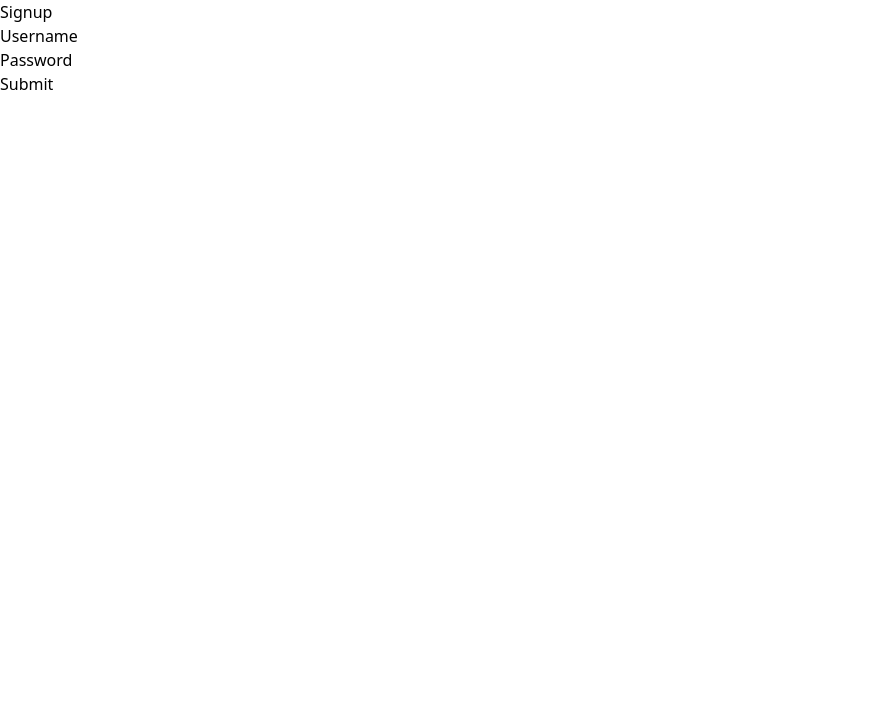
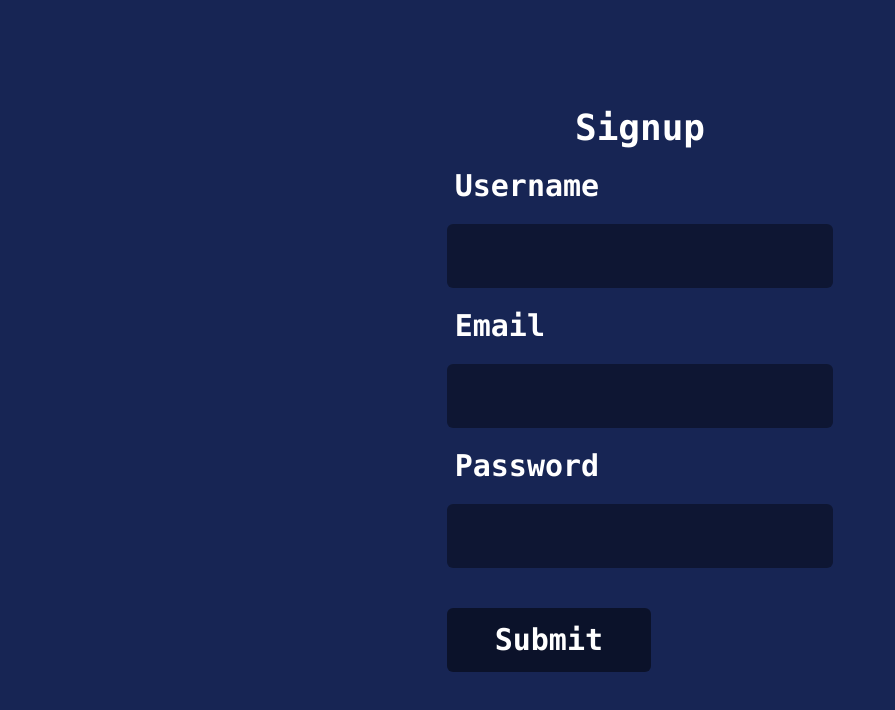
Before and after one commit to mramazzini/AutoDice, a Next.js app: page /signup in a window 1280 px wide. Shown: the top 710 px of the page, without its empty margins (0-895 px from the left). Built offline with nearby package versions, Linux system fonts and the light colour scheme.

Commit message:
added login and signup

```diff
--- a/package.json
+++ b/package.json
@@ -11,12 +11,14 @@
   "dependencies": {
     "@prisma/client": "^5.8.1",
     "@vercel/postgres": "^0.7.2",
+    "bcrypt": "^5.1.1",
     "formik": "^2.4.5",
     "next": "14.1.0",
     "react": "^18",
     "react-dom": "^18"
   },
   "devDependencies": {
+    "@types/bcrypt": "^5.0.2",
     "@types/node": "^20.11.5",
     "@types/react": "^18",
     "@types/react-dom": "^18",
--- a/src/app/actions/login.ts
+++ b/src/app/actions/login.ts
@@ -1,4 +1,5 @@
 "use server";
+import bcrypt from "bcrypt";
 import { PrismaClient } from "@prisma/client";
 export default async function login(formdata: {
   email: string;
@@ -17,11 +18,11 @@ export default async function login(formdata: {
     throw new Error("User not found");
   }
 
-  const passwordMatch = user.password === password;
+  const passwordMatch = await bcrypt.compare(password, user.password);
 
   if (!passwordMatch) {
     throw new Error("Password incorrect");
   }
-
+  console.log(user);
   return user;
 }
--- /dev/null
+++ b/src/app/actions/signup.ts
@@ -0,0 +1,37 @@
+"use server";
+import { PrismaClient } from "@prisma/client";
+import bcrypt from "bcrypt";
+export default async function signup(formdata: {
+  email: string;
+  password: string;
+  username: string;
+}) {
+  const { email, password, username } = formdata;
+  const prisma = new PrismaClient();
+
+  const user = await prisma.user.findUnique({
+    where: {
+      email,
+    },
+  });
+
+  if (user) {
+    throw new Error("User with this email already exists");
+  }
+
+  if (password.length < 6) {
+    throw new Error("Password must be at least 8 characters");
+  }
+
+  const saltRounds = 10;
+  const hashedPassword = await bcrypt.hash(password, saltRounds);
+  const newUser = await prisma.user.create({
+    data: {
+      email,
+      password: hashedPassword,
+      name: username,
+    },
+  });
+
+  return newUser;
+}
--- a/src/app/layout.tsx
+++ b/src/app/layout.tsx
@@ -10,7 +10,9 @@ export default function RootLayout({
 }) {
   return (
     <html lang="en">
-      <body>{children}</body>
+      <body className="bg-blue-950 w-full min-h-screen text-white font-mono ">
+        {children}
+      </body>
     </html>
   );
 }
--- a/src/app/login/page.tsx
+++ b/src/app/login/page.tsx
@@ -2,9 +2,8 @@ import LoginForm from "../../components/LoginForm";
 
 export default function LoginPage() {
   return (
-    <div>
-      <h1>Login</h1>
-
+    <div className="w-full justify-center items-center h-screen flex flex-col">
+      <h1 className="text-4xl font-bold ">Login</h1>
       <LoginForm />
     </div>
   );
--- a/src/app/signup/page.tsx
+++ b/src/app/signup/page.tsx
@@ -2,8 +2,8 @@ import SignupForm from "../../components/SignupForm";
 
 export default function SignupPage() {
   return (
-    <div>
-      <h1>Signup</h1>
+    <div className="w-full justify-center items-center h-screen flex flex-col">
+      <h1 className="text-4xl font-bold ">Signup</h1>
       <SignupForm />
     </div>
   );
--- a/src/components/LoginForm.tsx
+++ b/src/components/LoginForm.tsx
@@ -27,26 +27,40 @@ export default function LoginForm() {
   };
 
   return (
-    <form onSubmit={handleSubmit}>
-      <div>
-        <label htmlFor="email">Username</label>
+    <form
+      className="p-5 justify-center items-start flex flex-col w-1/3"
+      onSubmit={handleSubmit}
+    >
+      <div className="pb-5">
+        <label className="text-3xl font-bold px-2" htmlFor="email">
+          Username:
+        </label>
         <input
+          className="text-3xl font-bold px-2 bg-black/40 hover:bg-black/10 transition-all duration-300 ease-in-out cursor-pointer rounded-md justify-center items-center w-full h-16 mt-5"
           id="email"
           type="email"
           value={formState.email}
           onChange={handleChange}
         />
       </div>
-      <div>
-        <label htmlFor="password">Password</label>
+      <div className="pb-5">
+        <label className="text-3xl font-bold px-2" htmlFor="password">
+          Password:
+        </label>
         <input
+          className="text-3xl font-bold px-2 bg-black/40 hover:bg-black/10 transition-all duration-300 ease-in-out cursor-pointer rounded-md justify-center items-center w-full h-16 mt-5"
           id="password"
           type="password"
           value={formState.password}
           onChange={handleChange}
         />
       </div>
-      <button type="submit">Submit</button>
+      <button
+        className="text-3xl font-bold px-12 bg-black/50 hover:bg-black/70 transition-all duration-300 ease-in-out cursor-pointer rounded-md justify-center items-center h-16 mt-5"
+        type="submit"
+      >
+        Submit
+      </button>
       {error && <p>{error}</p>}
     </form>
   );
--- a/src/components/SignupForm.tsx
+++ b/src/components/SignupForm.tsx
@@ -1,9 +1,12 @@
 "use client";
+import signup from "@/app/actions/signup";
+
 import { useState } from "react";
 export default function SignupForm() {
   const [formState, setFormState] = useState({
-    username: "", // or email
+    username: "",
     password: "",
+    email: "",
   });
 
   const [error, setError] = useState("");
@@ -18,47 +21,56 @@ export default function SignupForm() {
   const handleSubmit = (event: React.FormEvent<HTMLFormElement>) => {
     event.preventDefault();
     setError("");
-    fetch("/api/login", {
-      method: "POST",
-      headers: { "Content-Type": "application/json" },
-      body: JSON.stringify(formState),
-    })
-      .then((response) => {
-        if (response.ok) {
-          return response.json();
-        } else {
-          throw new Error("Something went wrong");
-        }
-      })
-      .then((data) => {
-        console.log(data);
-      })
-      .catch((error) => {
-        setError(error.message);
-      });
+    signup(formState);
   };
 
   return (
-    <form onSubmit={handleSubmit}>
-      <div>
-        <label htmlFor="username">Username</label>
+    <form
+      className="p-5 justify-center items-start flex flex-col w-1/3"
+      onSubmit={handleSubmit}
+    >
+      <div className="pb-5">
+        <label className="text-3xl font-bold px-2" htmlFor="username">
+          Username
+        </label>
         <input
+          className="text-3xl font-bold px-2 bg-black/40 hover:bg-black/10 transition-all duration-300 ease-in-out cursor-pointer rounded-md justify-center items-center w-full h-16 mt-5"
           id="username"
           type="text"
           value={formState.username}
           onChange={handleChange}
         />
       </div>
-      <div>
-        <label htmlFor="password">Password</label>
+      <div className="pb-5">
+        <label className="text-3xl font-bold px-2" htmlFor="email">
+          Email
+        </label>
         <input
+          className="text-3xl font-bold px-2 bg-black/40 hover:bg-black/10 transition-all duration-300 ease-in-out cursor-pointer rounded-md justify-center items-center w-full h-16 mt-5"
+          id="email"
+          type="email"
+          value={formState.email}
+          onChange={handleChange}
+        />
+      </div>
+      <div className="pb-5">
+        <label className="text-3xl font-bold px-2" htmlFor="password">
+          Password
+        </label>
+        <input
+          className="text-3xl font-bold px-2 bg-black/40 hover:bg-black/10 transition-all duration-300 ease-in-out cursor-pointer rounded-md justify-center items-center w-full h-16 mt-5"
           id="password"
           type="password"
           value={formState.password}
           onChange={handleChange}
         />
       </div>
-      <button type="submit">Submit</button>
+      <button
+        className="text-3xl font-bold px-12 bg-black/50 hover:bg-black/70 transition-all duration-300 ease-in-out cursor-pointer rounded-md justify-center items-center h-16 mt-5"
+        type="submit"
+      >
+        Submit
+      </button>
       {error && <p>{error}</p>}
     </form>
   );
```
Also changed, not shown: 1 other file (tests, documents, lock files or other folders).
